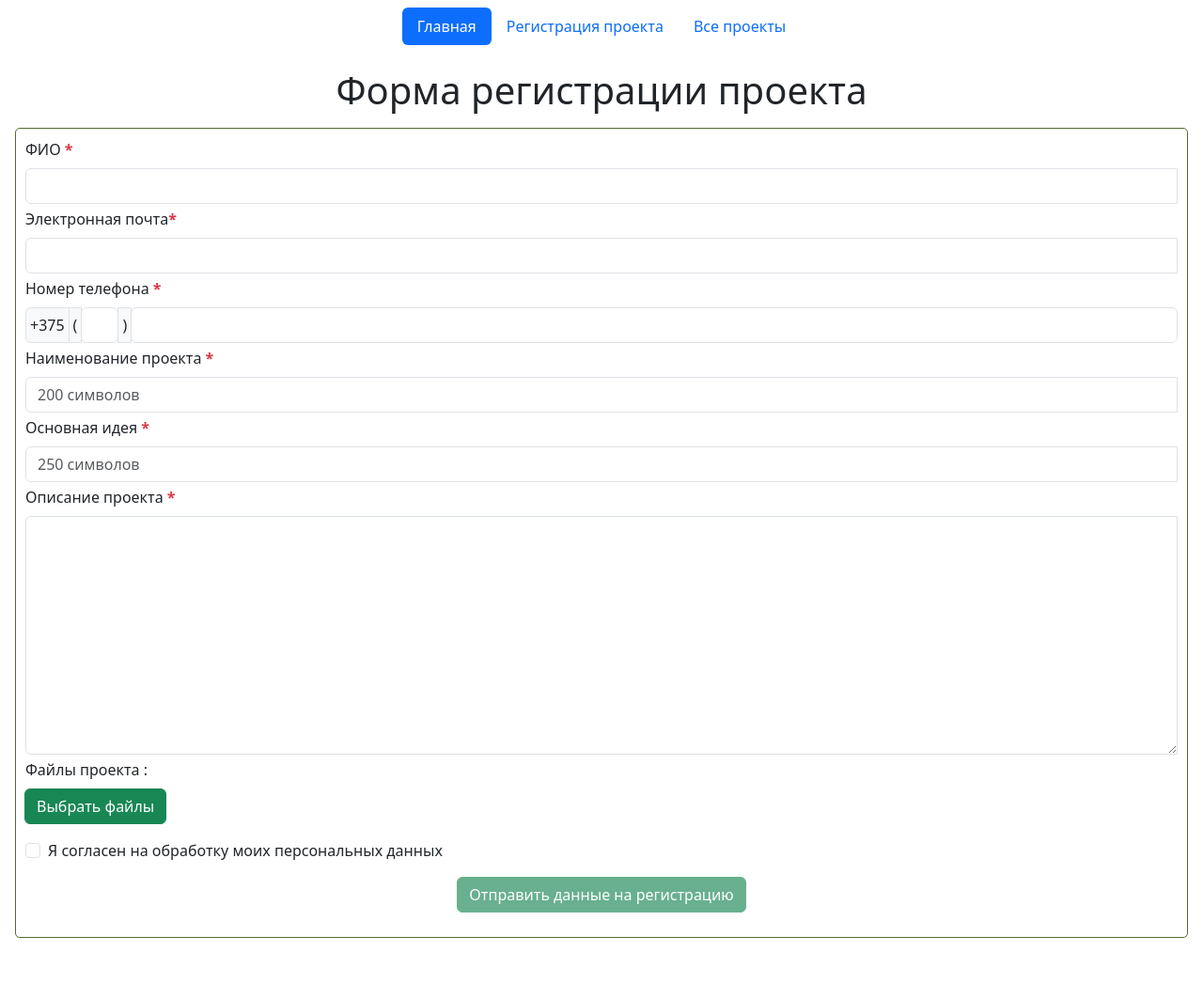
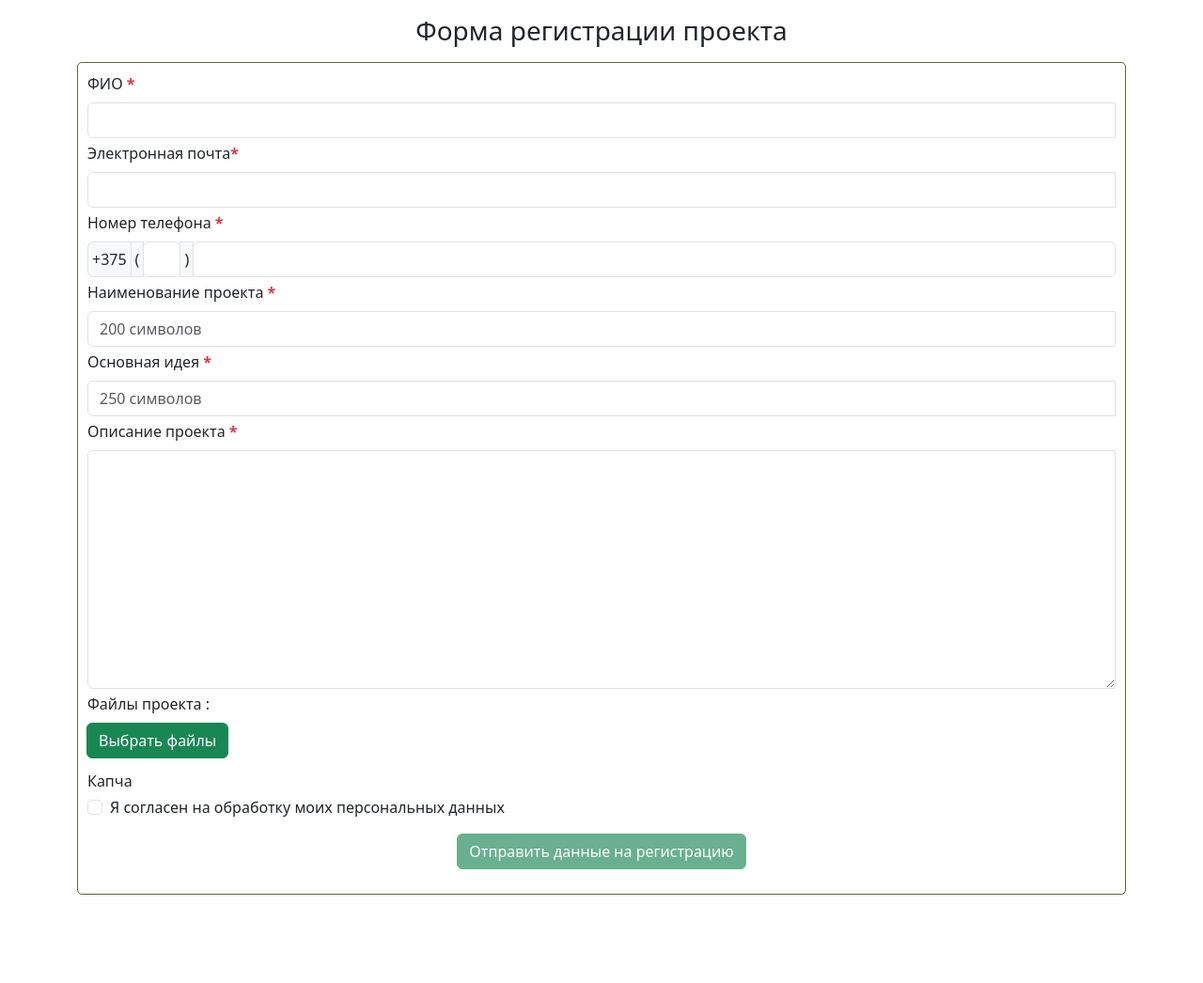
Before and after one commit to Sanch13/forum, a Django app: page /vote/registration_project/ in a window 1280 px wide. Shown: the whole page at 94% size. After the commit the page ends 952 px from the top, so only its background shows below. Run offline with Django 4.2, Linux system fonts and the light colour scheme.

Commit message:
adaptive edit

```diff
--- a/forum/vote/templates/vote/base.html
+++ b/forum/vote/templates/vote/base.html
@@ -5,9 +5,9 @@
 
 <head>
     <meta charset="UTF-8">
-
+    <meta name="viewport" content="width=device-width, initial-scale=1.0">
     {% block title %}
-    <title>Title</title>
+        <title>Title</title>
     {% endblock title %}
 
     <link rel="stylesheet"
@@ -25,26 +25,23 @@
 
     {% block css %}
     {% endblock css %}
+
 </head>
-
 <body>
 
-<div class="conteiner px-3">
-    <header class="d-flex justify-content-center py-2">
-        <ul class="nav nav-pills">
-            <li class="nav-item"><a href="{% url 'index' %}" class="nav-link active" aria-current="page">Главная</a>
-            </li>
-            <li class="nav-item"><a href="{% url 'vote:registration_project' %}" class="nav-link">Регистрация проекта</a></li>
-            <li class="nav-item"><a href="{% url 'vote:all_project' %}" class="nav-link">Все проекты</a></li>
-        </ul>
-    </header>
+{#    <header class="d-flex justify-content-center py-2">#}
+{#        <ul class="nav nav-pills">#}
+{#            <li class="nav-item"><a href="{% url 'index' %}" class="nav-link active" aria-current="page">Главная</a></li>#}
+{#            <li class="nav-item"><a href="{% url 'vote:registration_project' %}" class="nav-link">Регистрация проекта</a></li>#}
+{#            <li class="nav-item"><a href="{% url 'vote:all_project' %}" class="nav-link">Все проекты</a></li>#}
+{#        </ul>#}
+{#    </header>#}
 
+<div class="container">
     {% block content %}
-        <h1 class="text-center">Главная страница инновационного саммита</h1>
+
     {% endblock %}
-
 </div>
-
 
 </body>
 </html>
--- a/forum/vote/templates/vote/registration_project.html
+++ b/forum/vote/templates/vote/registration_project.html
@@ -20,14 +20,15 @@
     {% endif %}
 </div>
 
-<div>
-    <h1 class="text-center my-3"> Форма регистрации проекта </h1>
-    <div class="mb-5"
+<div class="justify-content-center">
+    <div class="col-12">
+        <h3 class="text-center my-3"> Форма регистрации проекта </h3>
+        <div class="mb-5"
          style="border: 1px solid darkolivegreen; padding: 10px; border-radius: 5px;">
         <form method="post" action="{% url 'vote:registration_project' %}"
               enctype="multipart/form-data">
             {% csrf_token %}
-            {# ФИО #}
+{#             ФИО#}
             <div class="mb-1">
                 <label for="{{ form.name.id_for_label }}"
                        class="form-label">{{ form.name.label }}
@@ -41,7 +42,7 @@
                     </div>
                 </div>
             </div>
-            {# Адрес электронной почты #}
+{#             Адрес электронной почты#}
             <div class="mb-1">
                 <label for="{{ form.email.id_for_label }}"
                        class="form-label">{{ form.email.label }}<span
@@ -55,7 +56,7 @@
                     </div>
                 </div>
             </div>
-            {# Телефон #}
+{#             Телефон#}
             <div class="mb-1">
                 <label for="{{ form.phone.id_for_label }}"
                        class="form-label">{{ form.phone.label }}
@@ -97,7 +98,7 @@
                     </div>
                 </div>
             </div>
-            {# Именование проекта #}
+{#             Именование проекта#}
             <div class="mb-1">
                 <label for="{{ form.project_name.id_for_label }}"
                        class="form-label">{{ form.project_name.label }}
@@ -111,7 +112,7 @@
                     </div>
                 </div>
             </div>
-            {# Основная идея #}
+{#             Основная идея#}
             <div class="mb-1">
                 <label for="{{ form.main_idea.id_for_label }}"
                        class="form-label">{{ form.main_idea.label }}
@@ -125,7 +126,7 @@
                     </div>
                 </div>
             </div>
-            {# Краткое описание проекта #}
+{#             Краткое описание проекта#}
             <div class="mb-1">
                 <label for="{{ form.project_description.id_for_label }}" class="form-label">
                     {{ form.project_description.label }}
@@ -139,7 +140,7 @@
                     </div>
                 </div>
             </div>
-            {# Файлы проекта #}
+{#             Файлы проекта#}
             <div class="mb-1">
                 <label class="form-label">Файлы проекта : <span id="file-count" class="text-center"></span></label>
 
@@ -153,7 +154,7 @@
                 </div>
                 <div id="file-names" class="mt-2 d-flex flex-wrap"></div>
             </div>
-            {# Капча #}
+             Капча
             <div class="mb-1">
                 <div class="input-group" >
                     {{ form.captcha }}
@@ -164,7 +165,7 @@
                     </div>
                 </div>
             </div>
-            <!-- Чекбокс -->
+{#            <!-- Чекбокс -->#}
             <div class="mb-1 form-check">
                 <input class="form-check-input" type="checkbox" id="checkboxAgree">
                 <label class="form-check-label" for="checkboxAgree">
@@ -178,7 +179,9 @@
             </div>
         </form>
     </div>
+    </div>
 </div>
+
 <script src="{% static 'js/manage_upload_files.js' %}"></script>
 <script src="{% static 'js/hide_alert_msg.js' %}"></script>
 <script>
--- a/forum/vote/views.py
+++ b/forum/vote/views.py
@@ -7,7 +7,7 @@
 
 
 def index(request):
-    return redirect(to="vote:home")
+    return redirect(to="vote:registration_project")
 
 
 def home(request):
```
